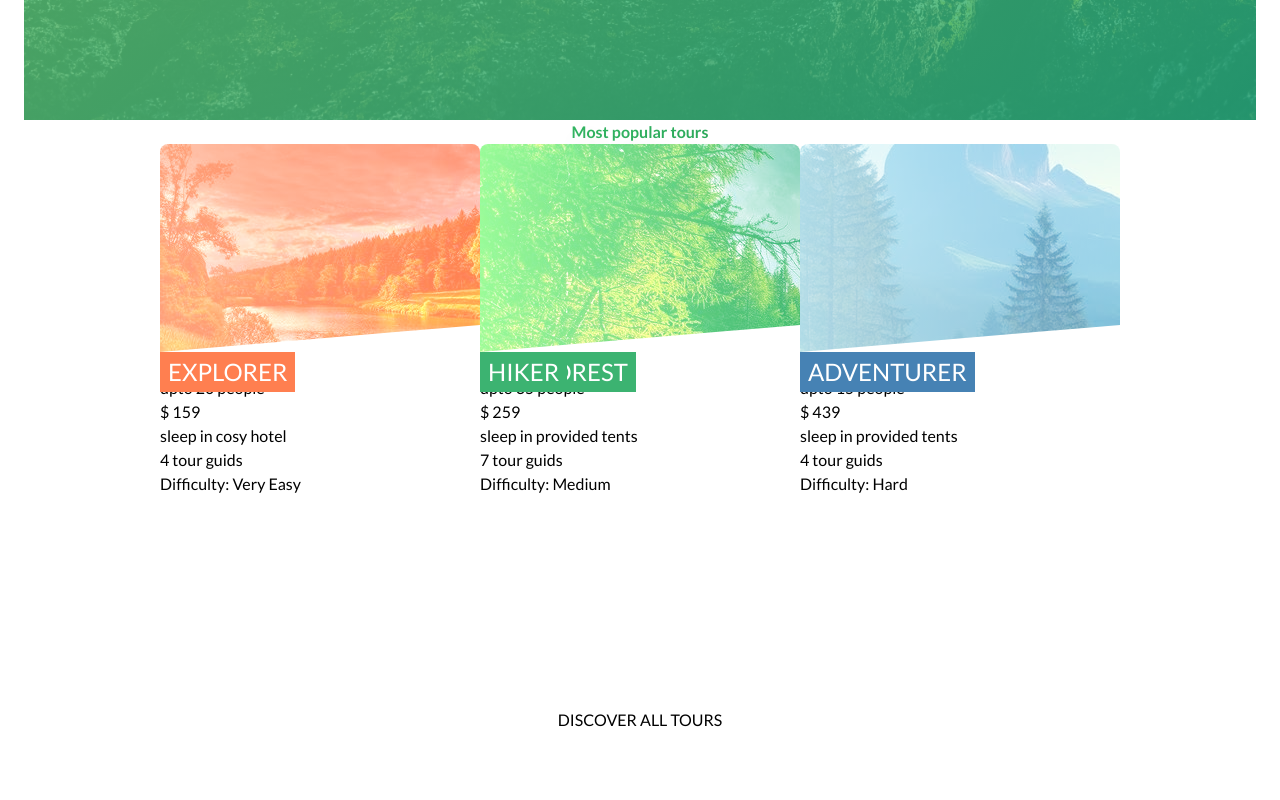
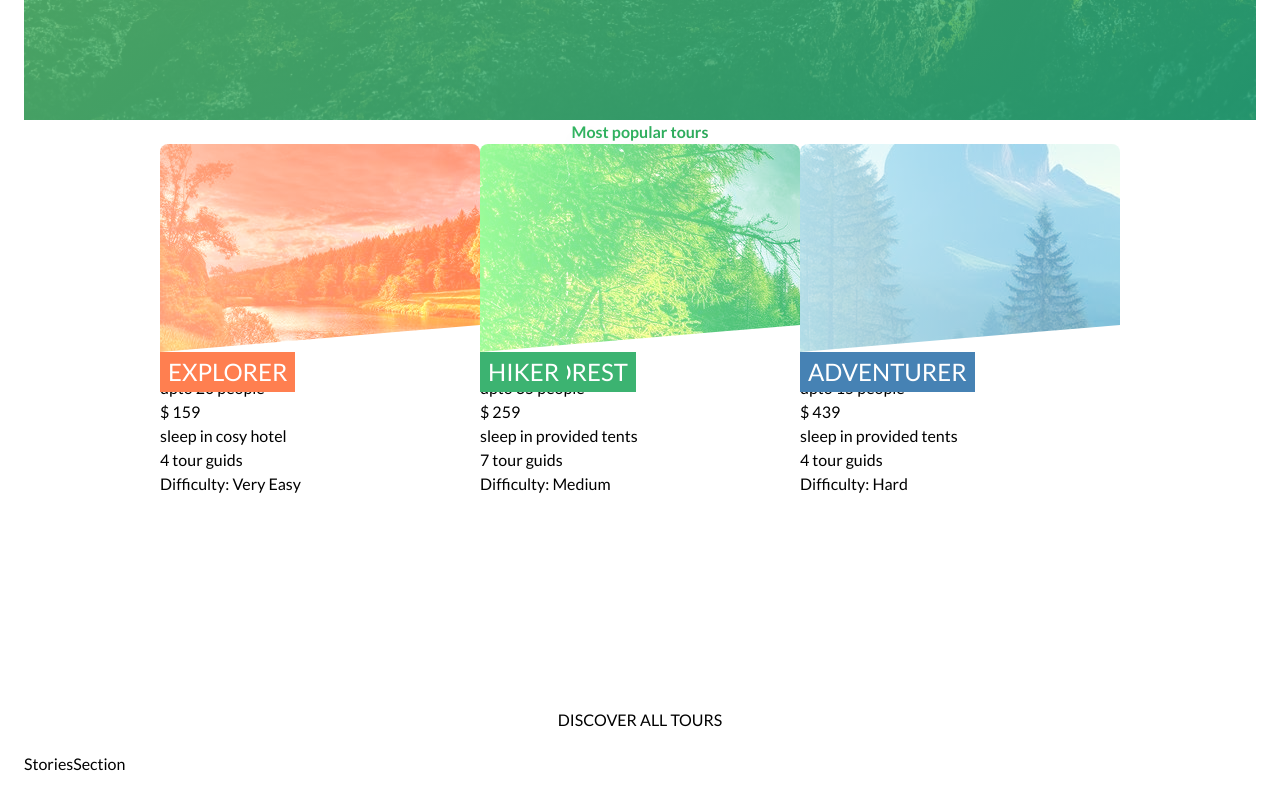
Before and after one commit to OmBharti999/pro, a Next.js app: page / in a window 1280 px wide. Shown: the part 2002-2802 px from the top of the page. Before the commit the page ends 2778 px from the top, so only its background shows below. Built offline with nearby package versions, Linux system fonts and the light colour scheme.

Commit message:
add stories section

```diff
--- a/app/_component/index.ts
+++ b/app/_component/index.ts
@@ -12,3 +12,4 @@ export { ImageComposition } from "./imageComposition";
 export { Features } from "./features";
 export { Card, CardWithBack } from "./card";
 export { CardsSection } from "./cardsSection";
+export { StoriesSection } from "./storiesSection";
--- /dev/null
+++ b/app/_component/storiesSection/StoriesSection.tsx
@@ -0,0 +1,7 @@
+import React from 'react'
+
+export const StoriesSection = () => {
+  return (
+    <div>StoriesSection</div>
+  )
+}
--- /dev/null
+++ b/app/_component/storiesSection/index.ts
@@ -0,0 +1 @@
+export { StoriesSection } from "./StoriesSection";
--- a/app/page.tsx
+++ b/app/page.tsx
@@ -1,5 +1,11 @@
 import Image from "next/image";
-import { CardsSection, Features, Header, MainContent } from "./_component";
+import {
+  CardsSection,
+  Features,
+  Header,
+  MainContent,
+  StoriesSection,
+} from "./_component";
 
 export default function Home() {
   return (
@@ -8,6 +14,7 @@ export default function Home() {
       <MainContent />
       <Features />
       <CardsSection />
+      <StoriesSection />
     </>
   );
 }
```
